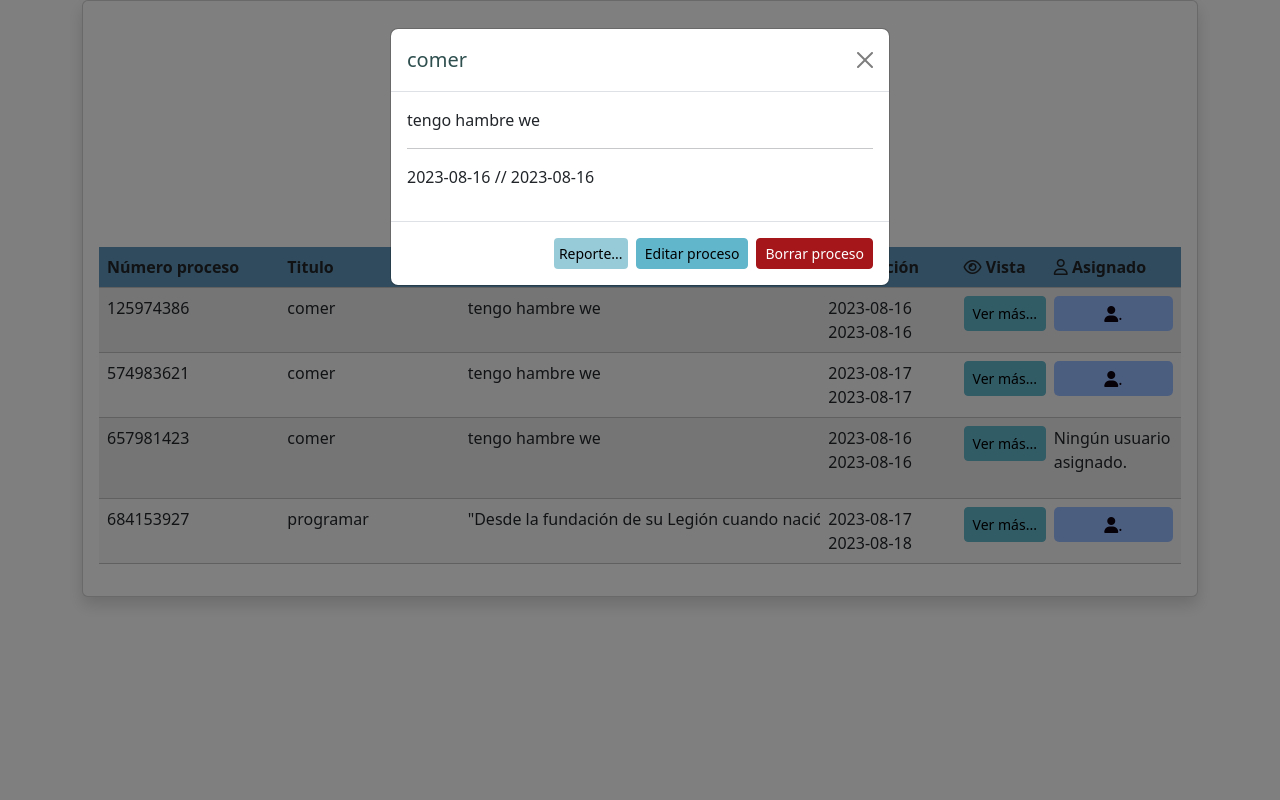
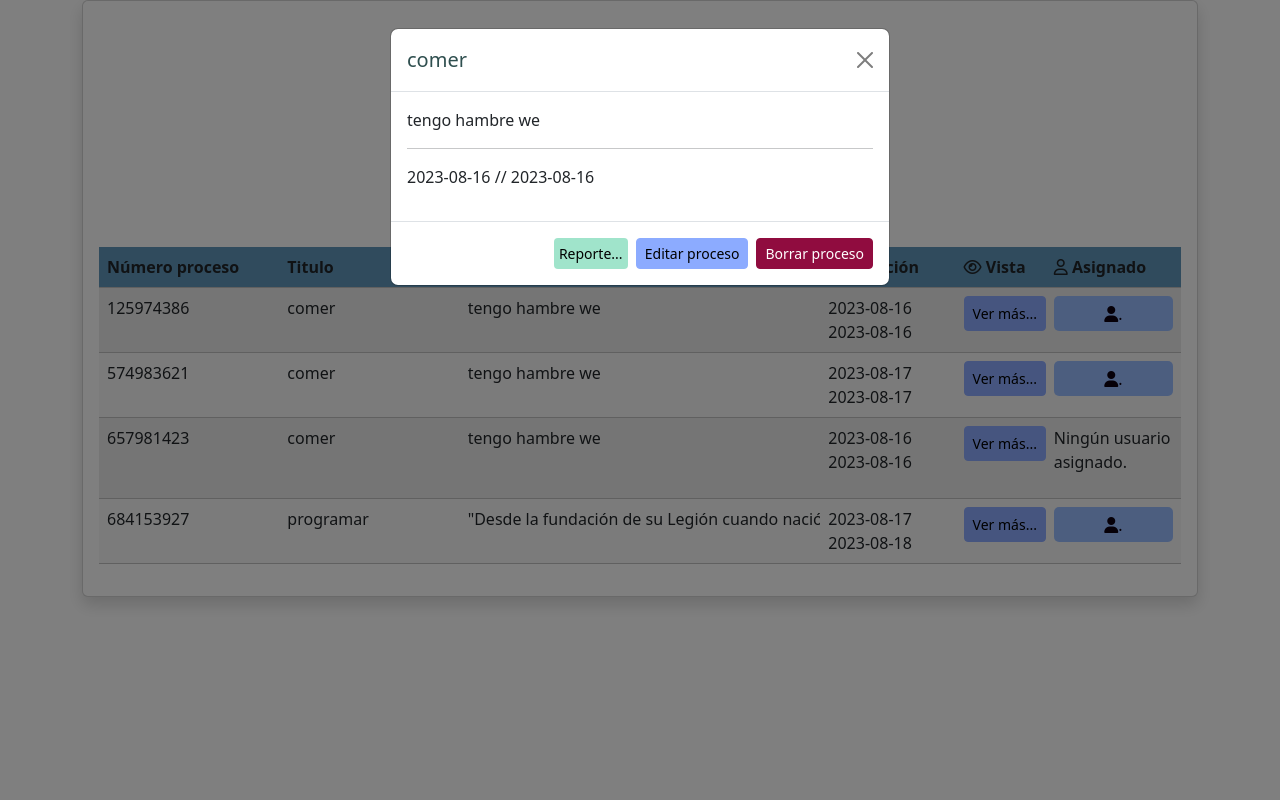
Before and after one commit to deividbautista/Task-Manager-flask, a Flask app: page / in a window 1280 px wide, after a click on "Ver más...". Run offline with Flask 3, Linux system fonts and the light colour scheme; data comes from the database, SQL or seed files in the repository; some libraries are stand-ins or nearby versions.

Commit message:
sweet alerts customization

```diff
--- a/src/static/css/procesos.css
+++ b/src/static/css/procesos.css
@@ -139,20 +139,6 @@ td {
     background-color: rgb(119, 165, 252);
 }
 
-.btnReport {
-    padding: 4.2px !important;
-    color: rgb(0, 0, 0) !important;
-    border-color: #ffffff00 !important;
-    background-color: rgb(152, 203, 216) !important;
-}
-
-.btnReport:hover {
-    padding: 4.2px !important;
-    color: rgb(255, 255, 255) !important;
-    border-color: #ffffff00 !important;
-    background-color: rgb(119, 165, 252) !important;
-}
-
 .text-break {
     text-align: justify;
     width: 80%;
@@ -231,6 +217,7 @@ td {
     padding-left: 8px;
 }
 
+/**/
 .btnEliminarAsignacion{
     margin-top: 3px;
     margin-right: 10px;
@@ -242,18 +229,32 @@ td {
 }
 
 .btnEliminarAsignacion:hover{
-    color: #000814;
+    color: rgb(70, 7, 31);
 }
 
 .eliminar{
-    border-color: #a4161a !important;
-    background-color: #a4161a !important;
+    border-color: #900C3F !important;
+    background-color: #900C3F !important;
 }
 
 .principal{
     color: black !important;
-    border-color: #62b6cb !important;
-    background-color: #62b6cb !important;
+    border-color: #8CABFF !important;
+    background-color: #8CABFF !important;
+}
+
+.btnReport {
+    padding: 4.2px !important;
+    color: rgb(0, 0, 0) !important;
+    border-color: #ffffff00 !important;
+    background-color: #A0E4CB !important;
+}
+
+.btnReport:hover {
+    padding: 4.2px !important;
+    color: rgb(255, 255, 255) !important;
+    border-color: #ffffff00 !important;
+    background-color: rgb(119, 165, 252) !important;
 }
 
 .secundario{
@@ -261,12 +262,26 @@ td {
     background-color: #33415c !important;
 }
 
-.custom-confirm-button-class {
+.custom-button-confirmation-1{
+    background-color: #900C3F !important;
+}
+
+.custom-button-cancel-1{
+    background-color: #33415c !important;
+}
+
+.custom-icon-class-1{
+    color: #900c3fe1 !important; /* Color de icono de exclamación*/
+    border-color: #900c3fe1 !important;
+}
+
+.custom-button-confirmation-2 {
     background-color: #7A316F !important; /* Cambia "your-color" al color deseado */
     color: #ffffff !important;       /* Cambia "your-text-color" al color de texto deseado */
     /* Otros estilos de botón personalizados aquí */
 }
-.custom-icon-class {
-    color: #A1C2F1 !important; /* Color de icono de exclamación*/
-    border-color: #A1C2F1 !important;
+.custom-icon-class-2 {
+    color: #7a316f6c !important; /* Color de icono de exclamación*/
+    border-color: #7a316f6c !important;
 }
+/**/
--- a/src/static/js/procesos.js
+++ b/src/static/js/procesos.js
@@ -41,10 +41,17 @@ document.addEventListener("DOMContentLoaded", function () {
         text: 'Esta acción eliminará la asignación de forma permanente.',
         icon: 'warning',
         showCancelButton: true,
-        confirmButtonColor: '#900C3F',
-        cancelButtonColor: '#33415c',
         confirmButtonText: 'Sí, eliminar',
-        cancelButtonText: 'Cancelar'
+        cancelButtonText: 'Cancelar',
+        customClass: {
+          // confirmButtonColor: '#900C3F',
+          // cancelButtonColor: '#33415c',
+          // confirmButtonText: 'Sí, eliminar',
+          // cancelButtonText: 'Cancelar'
+          confirmButton: 'custom-button-confirmation-1',
+          cancelButton: 'custom-button-cancel-1',
+          icon: 'custom-icon-class-1'
+        }
       }).then((result) => {
         if (result.isConfirmed) {
           /// Aquí puedes agregar la lógica para eliminar al usuario
@@ -80,9 +87,8 @@ document.addEventListener("DOMContentLoaded", function () {
             text: 'La eliminación de la asignación ha sido cancelada.',
             icon: 'info',
             customClass: {
-              confirmButton: 'custom-confirm-button-class',
-              icon: 'custom-icon-class',
-              container: 'custom-container-class'
+              confirmButton: 'custom-button-confirmation-2',
+              icon: 'custom-icon-class-2',
             }
           });
         }
```
